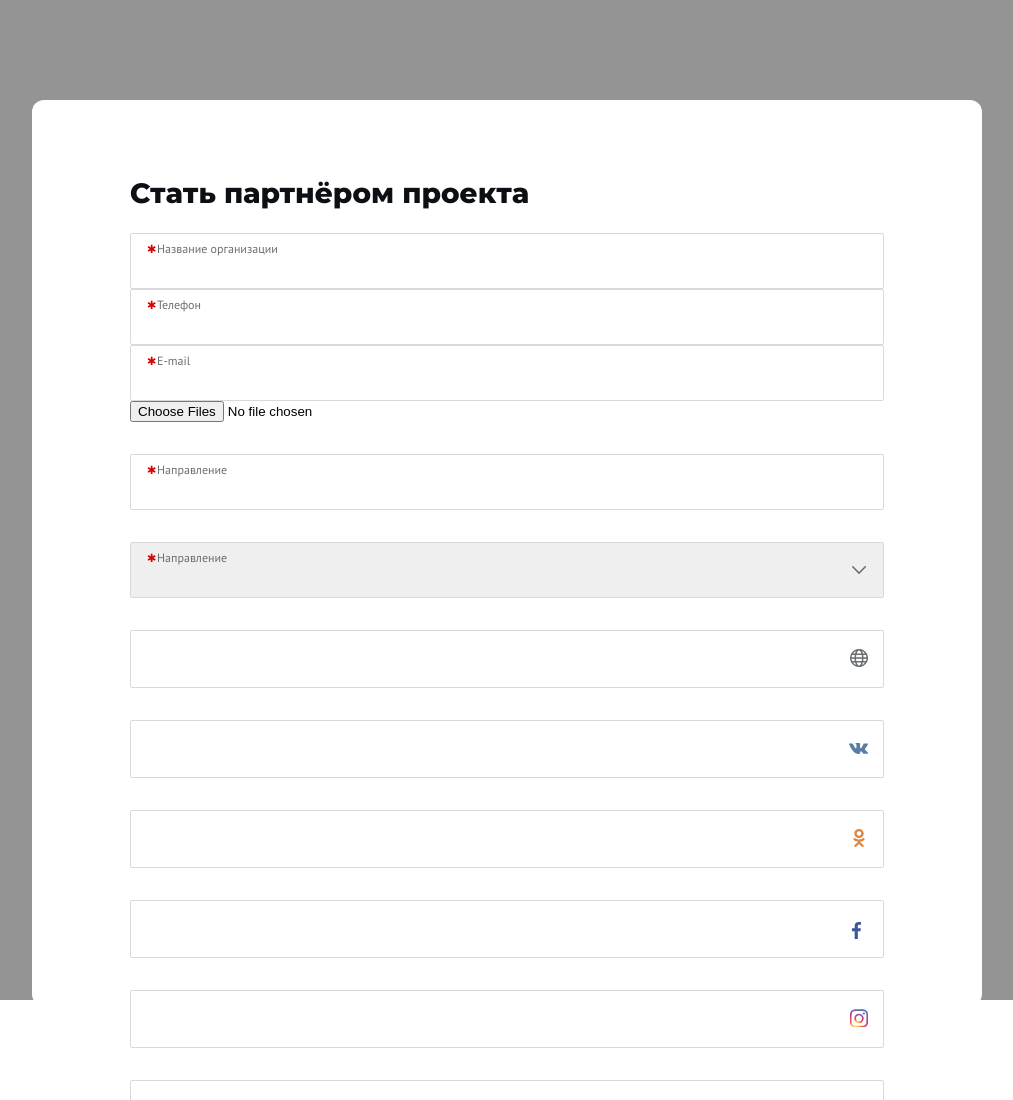
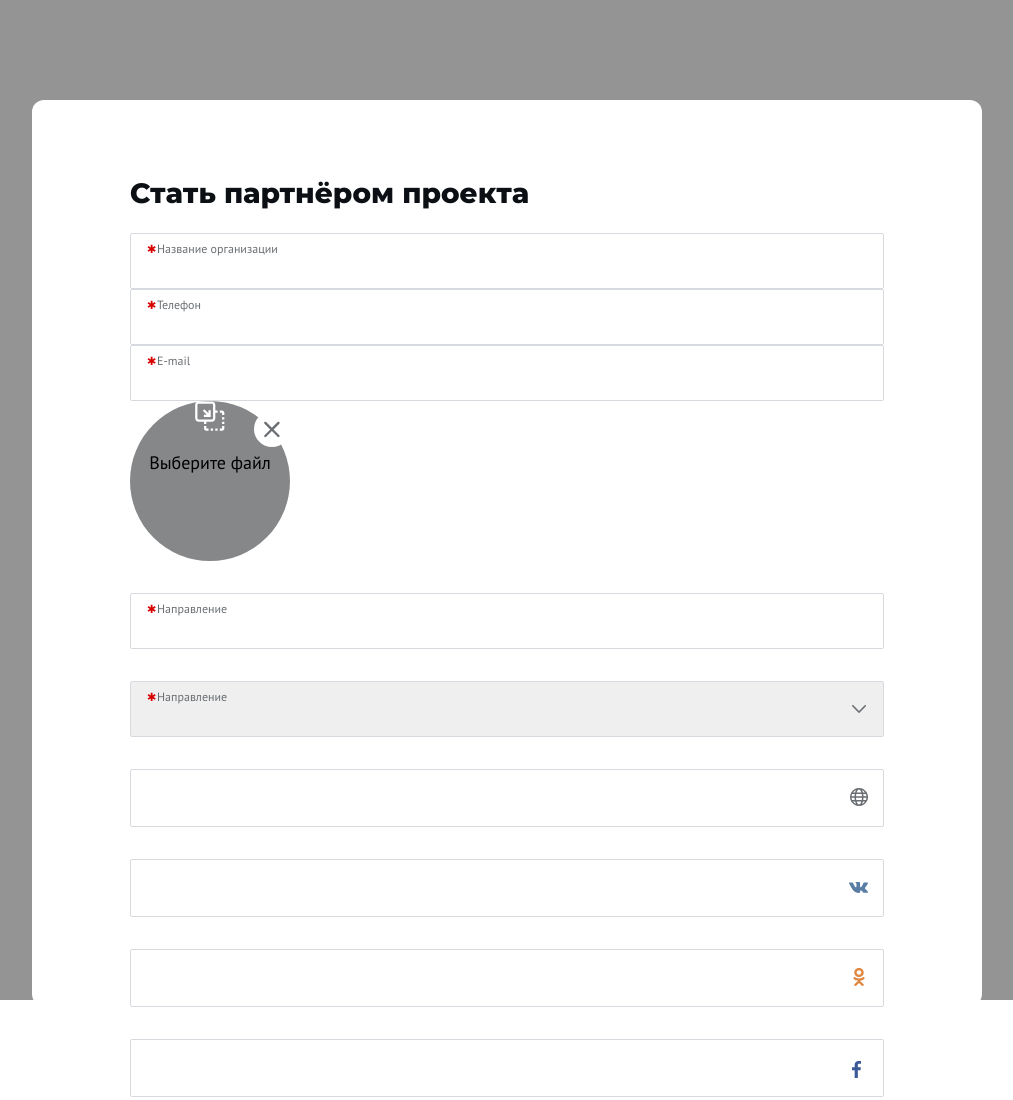
Before and after one commit to mishacollins7300/testTask, a plain HTML site: page practice-1/formPage.html in a window 1280 px wide. Shown: the top 1100 px of the page, without its empty margins (133-1146 px from the left). Drawn offline with Linux system fonts and the light colour scheme.

Commit message:
Вертска кружочка для выбора фотографии

```diff
--- a/practice-1/formPage.html
+++ b/practice-1/formPage.html
@@ -34,8 +34,17 @@
                             <input type="text" class="input" required>
                         </div>
                         <div class="contact-block__photo">
-                            <input type="file" accept="image/*" id="files" multiple onchange="handleFileSelect(event)"/>
-                            <img id="list">
+                            <!--<input type="file" accept="image/*" id="files" multiple onchange="handleFileSelect(event)"/>
+                            <img id="list">-->
+                            <div class="photo__block">
+                                <div class="photo__block__delete-file">
+                                    <img src="image/close.svg" alt="" class="delete-file__icon">
+                                </div>
+                                <div class="photo__block__select-file">
+                                    <img src="image/select-photo-icon.svg" alt="" class="select-file__icon">
+                                    <p class="select-file__text">Выберите файл</p>
+                                </div>
+                            </div>
                         </div>
                     </div>
                 </div>
--- a/practice-1/style.css
+++ b/practice-1/style.css
@@ -73,7 +73,7 @@ body {
 }
 
 .modal-window__title {
-    font-family: Montserrat,sans-serif;
+    font-family: Montserrat, sans-serif;
     font-size: 28px;
     color: #0C1014;
     line-height: 34px;
@@ -84,10 +84,49 @@ body {
     flex-direction: column;
     gap: 32px;
 }
+
 .form__input {
     position: relative;
     width: 100%;
     min-width: 200px;
+}
+
+.photo__block {
+    width: 160px;
+    height: 160px;
+    background: #868789;
+    border-radius: 50%;
+    position: relative;
+}
+
+.photo__block__delete-file {
+    background: #ffffff;
+    border-radius: 50%;
+    position: absolute;
+    width: 36px;
+    height: 36px;
+    right: 0;
+    top: 10px;
+    display: flex;
+    justify-content: center;
+    align-items: center;
+}
+
+.photo__block__delete-file:hover {
+    cursor: pointer;
+}
+
+.photo__block__select-file {
+    display: flex;
+    justify-content: center;
+    align-items: center;
+    flex-direction: column;
+}
+
+.select-file__text {
+    font-family: "PT sans", sans-serif;
+    font-size: 18px;
+    line-height: 28px;
 }
 
 .form__input__label {
@@ -136,7 +175,8 @@ body {
     background-position-x: calc(100% - 16px);
     -webkit-appearance: none;
 }
+
 input:required,
-select:required{
+select:required {
     padding: 22px 16px 8px 16px;
 }
```
Also changed, not shown: practice-1/image/close.svg (added), practice-1/image/select-photo-icon.svg (added).
